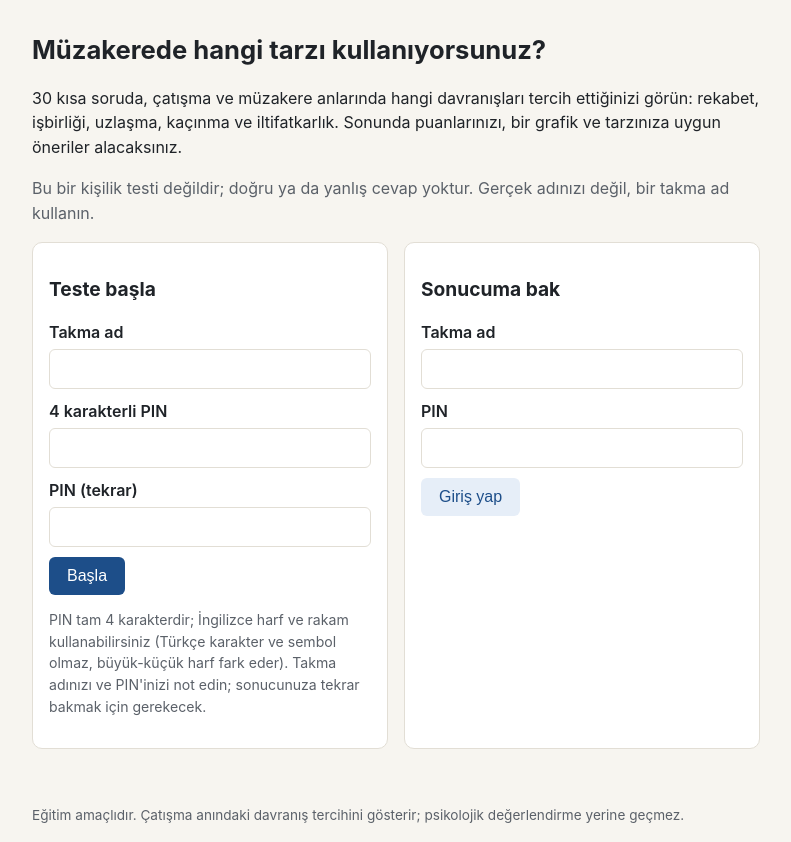
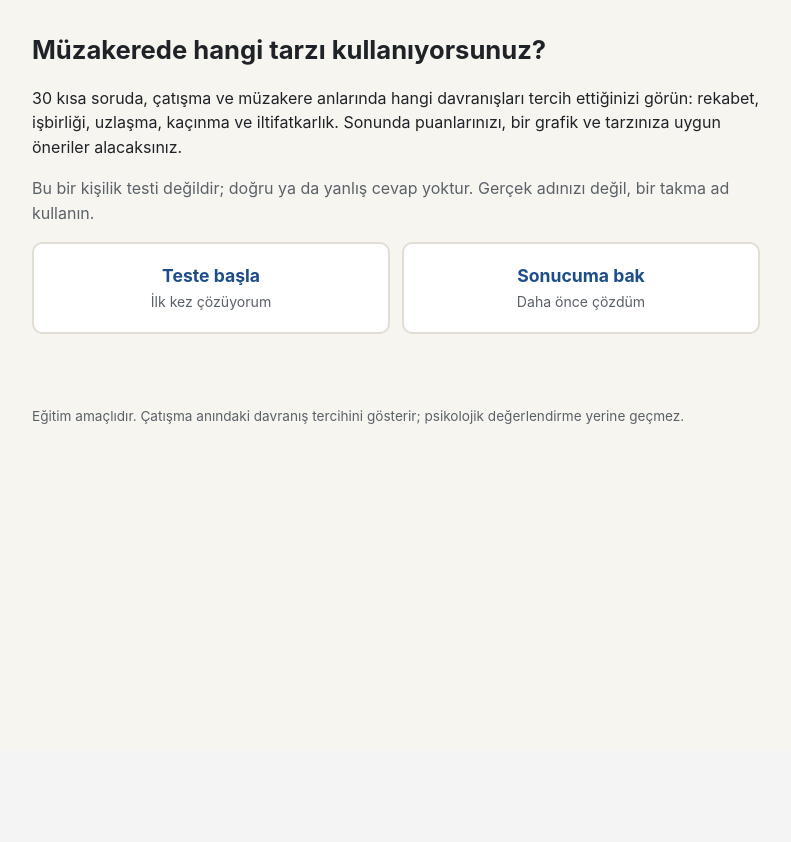
Before and after one commit to AhmettUsta/ikna_muzakere, a Python web app: template src/web/templates/giris.html in a window 1280 px wide. Shown: the part 50-892 px from the top of the page, without its empty margins (244-1035 px from the left). After the commit the page ends 474 px from the top, so only its background shows below. Run offline with Jinja, Linux system fonts and the light colour scheme; the template is opened without the code that fills it, so the values that code supplies are empty.

Commit message:
Ana sayfa: iki seçenek, seçilenin formu açılır
- Teste başla / Sonucuma bak büyük seçenek düğmeleri (JavaScript gerektirmez)
- Formda hata olursa ilgili seçenek açık gelir

Co-Authored-By: Claude Opus 5.5 <noreply@anthropic.com>

```diff
--- a/src/web/static/style.css
+++ b/src/web/static/style.css
@@ -184,3 +184,25 @@ button:disabled { opacity: 0.5; cursor: not-allowed; }
 
 table.adaylar { width: 100%; border-collapse: collapse; background: var(--kart); }
 table.adaylar th, table.adaylar td { padding: 8px; border-bottom: 1px solid var(--cizgi); text-align: left; }
+
+/* Ana sayfa: iki seçenek; seçilenin formu açılır (JavaScript gerekmez). */
+.secim > input[type="radio"] { position: absolute; opacity: 0; pointer-events: none; }
+.secim-dugmeler { display: grid; gap: 12px; grid-template-columns: 1fr 1fr; margin: 8px 0 16px; }
+.secim-dugme {
+  margin: 0;
+  padding: 18px 16px;
+  border: 2px solid var(--cizgi);
+  border-radius: 10px;
+  background: var(--kart);
+  cursor: pointer;
+  text-align: center;
+  font-weight: 400;
+}
+.secim-dugme strong { display: block; font-size: 1.1rem; color: var(--vurgu); }
+.secim-dugme span { color: var(--soluk); font-size: 0.88rem; }
+.secim-form { display: none; }
+#secim-basla:checked ~ #form-basla, #secim-sonuc:checked ~ #form-sonuc { display: block; }
+#secim-basla:checked ~ .secim-dugmeler #etiket-basla,
+#secim-sonuc:checked ~ .secim-dugmeler #etiket-sonuc { border-color: var(--vurgu); background: var(--vurgu-acik); }
+#secim-basla:focus-visible ~ .secim-dugmeler #etiket-basla,
+#secim-sonuc:focus-visible ~ .secim-dugmeler #etiket-sonuc { outline: 2px solid var(--vurgu); }
--- a/src/web/templates/giris.html
+++ b/src/web/templates/giris.html
@@ -7,8 +7,21 @@
   <p class="not">Bu bir kişilik testi değildir; doğru ya da yanlış cevap yoktur. Gerçek adınızı değil, bir takma ad kullanın.</p>
 </section>
 
-<div class="kartlar">
-  <section class="kart">
+<div class="secim">
+  <input type="radio" name="secim" id="secim-basla" {% if kayit_hata %}checked{% endif %}>
+  <input type="radio" name="secim" id="secim-sonuc" {% if giris_hata %}checked{% endif %}>
+  <div class="secim-dugmeler">
+    <label for="secim-basla" class="secim-dugme" id="etiket-basla">
+      <strong>Teste başla</strong>
+      <span>İlk kez çözüyorum</span>
+    </label>
+    <label for="secim-sonuc" class="secim-dugme" id="etiket-sonuc">
+      <strong>Sonucuma bak</strong>
+      <span>Daha önce çözdüm</span>
+    </label>
+  </div>
+
+  <section class="kart secim-form" id="form-basla">
     <h2>Teste başla</h2>
     {% if kayit_hata %}<p class="hata">{{ kayit_hata }}</p>{% endif %}
     <form method="post" action="/kayit">
@@ -28,7 +41,7 @@
     <p class="ipucu">PIN tam 4 karakterdir; İngilizce harf ve rakam kullanabilirsiniz (Türkçe karakter ve sembol olmaz, büyük-küçük harf fark eder). Takma adınızı ve PIN'inizi not edin; sonucunuza tekrar bakmak için gerekecek.</p>
   </section>
 
-  <section class="kart">
+  <section class="kart secim-form" id="form-sonuc">
     <h2>Sonucuma bak</h2>
     {% if giris_hata %}<p class="hata">{{ giris_hata }}</p>{% endif %}
     <form method="post" action="/giris">
@@ -36,7 +49,7 @@
         <input name="nickname" value="{{ giris_nickname or '' }}" maxlength="30" required autocomplete="off">
       </label>
       <label>PIN
-        <input name="pin" type="password" pattern="[A-Za-z0-9]{4}" minlength="4" maxlength="4" required autocapitalize="off">
+        <input name="pin" type="password" maxlength="64" required autocapitalize="off">
       </label>
       <button type="submit" class="ikincil">Giriş yap</button>
     </form>
```
Also changed, not shown: tests/test_routes_aday.py (+30 -0 lines).
